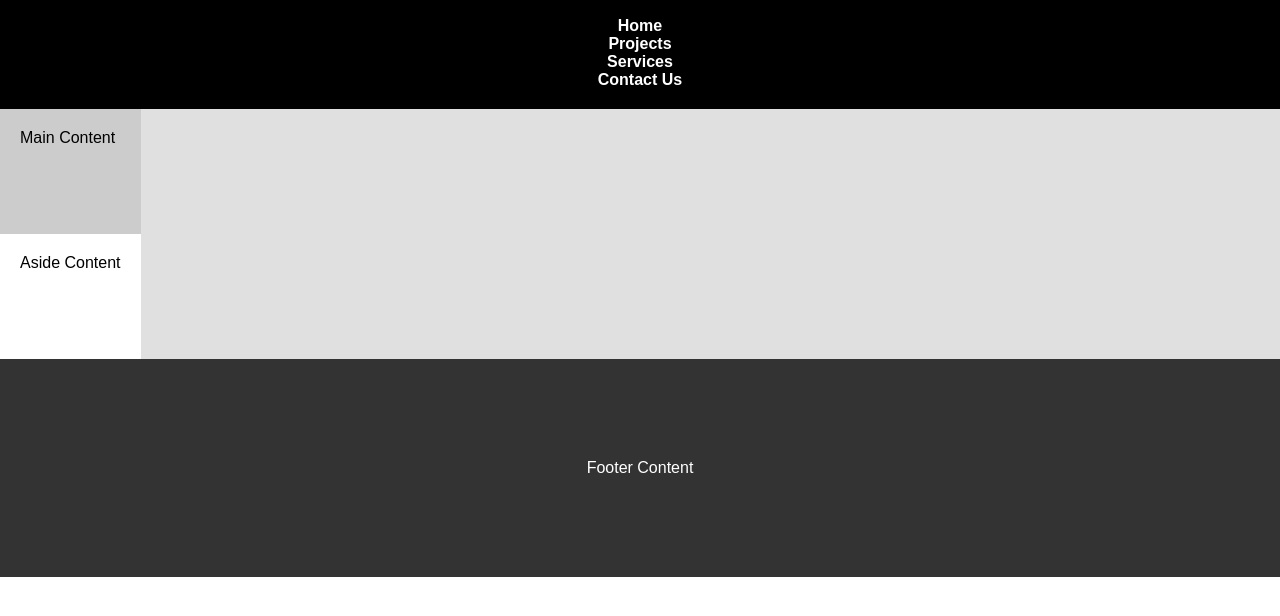
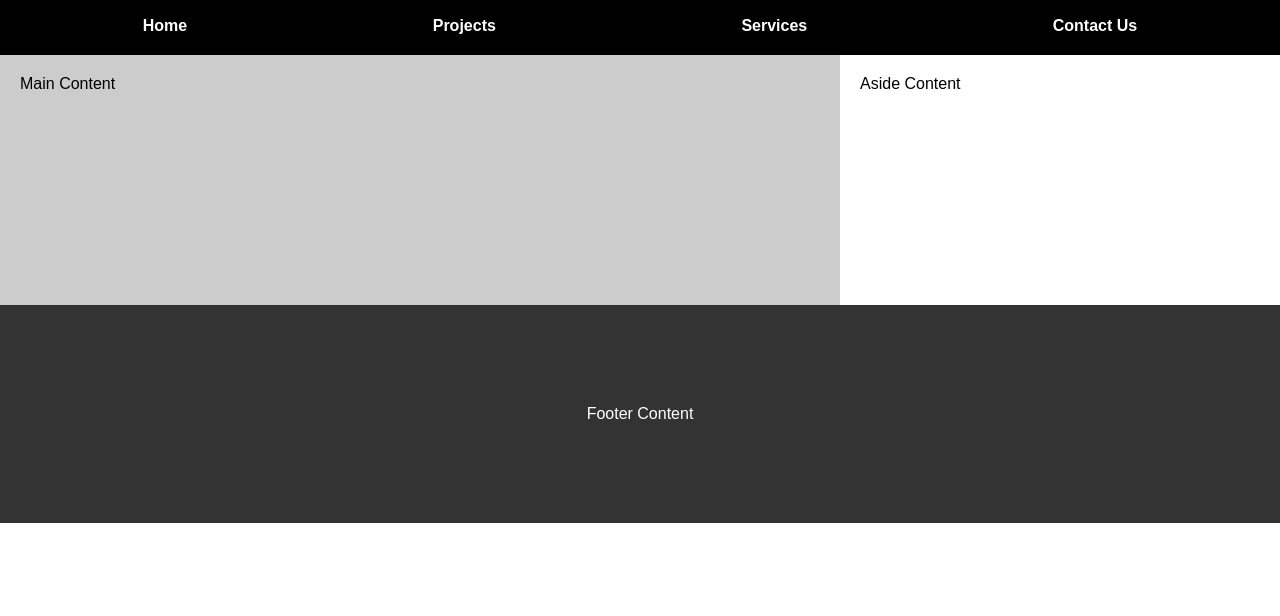
Before and after one commit to Rafaelfs1/wdd131, a plain HTML site: page week01/basic-layout.html in a window 1280 px wide. Shown: the part 40-656 px from the top of the page. Drawn offline with Linux system fonts and the light colour scheme.

Commit message:
correct 5

```diff
--- a/week01/styles/layout.css
+++ b/week01/styles/layout.css
@@ -21,7 +21,7 @@ nav {
 
 nav ul {
     list-style-type: none;
-    display: grid;
+    display: flex;
     justify-content: space-around;
     padding: 20px;
 }
@@ -33,7 +33,7 @@ nav ul li a {
 }
 
 main.main-content {
-    display: grid;
+    display: flex;
     justify-content: space-between;
     height: 250px;
     background-color: #e0e0e0;
```
